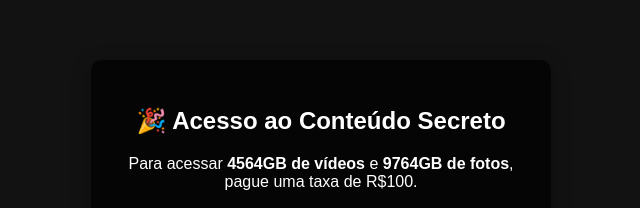
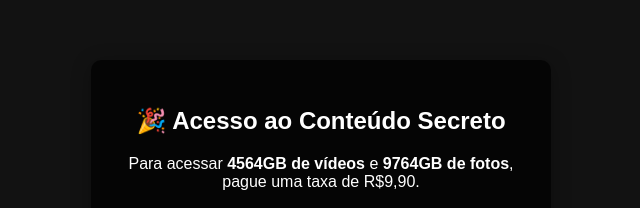
Before and after one commit to zensec181/mega-zn-gb, a plain HTML site: page mega.html in a window 1280 px wide. Shown: the part 185-393 px from the top of the page, 319-959 px from the left. Drawn offline with Linux system fonts and the light colour scheme; no server answers.

Commit message:
Update mega.html

```diff
--- a/mega.html
+++ b/mega.html
@@ -62,7 +62,7 @@
 
     <div class="container">
         <h1>🎉 Acesso ao Conteúdo Secreto</h1>
-        <p>Para acessar <strong>4564GB de vídeos</strong> e <strong>9764GB de fotos</strong>, pague uma taxa de R$100.</p>
+        <p>Para acessar <strong>4564GB de vídeos</strong> e <strong>9764GB de fotos</strong>, pague uma taxa de R$9,90.</p>
         <p>Escolha o pagamento via PIX abaixo para completar a transação:</p>
 
         <!-- Exibindo o QR Code PIX -->
```
